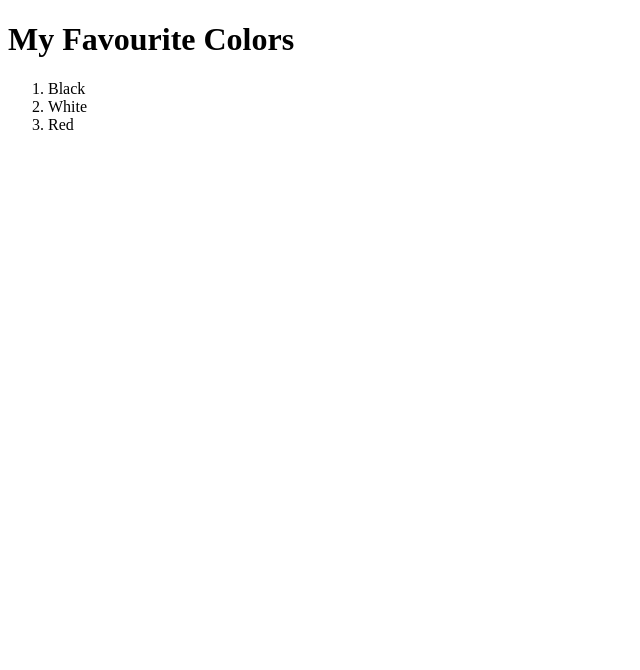
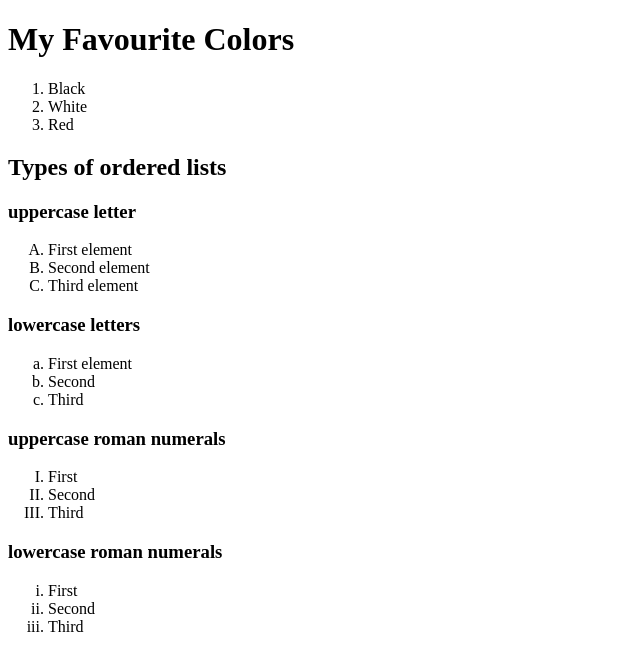
Before and after one commit to BkRqbbit/Learning, a plain HTML site: page HTML/010-ordered-lists/index.html in a window 1280 px wide. Shown: the whole page, without its empty margins (0-640 px from the left). Drawn offline with Linux system fonts and the light colour scheme.

Commit message:
Types of ordered lists

```diff
--- a/HTML/010-ordered-lists/index.html
+++ b/HTML/010-ordered-lists/index.html
@@ -11,5 +11,35 @@
             <li>White</li>
             <li>Red</li>
         </ol>
+
+        <h2>Types of ordered lists</h2>
+
+        <h3>uppercase letter</h3>
+        <ol type="A">
+            <li>First element</li>
+            <li>Second element</li>
+            <li>Third element</li>
+        </ol>
+
+        <h3>lowercase letters</h3>
+        <ol type="a">
+            <li>First element</li>
+            <li>Second</li>
+            <li>Third</li>
+        </ol>
+
+        <h3>uppercase roman numerals</h3>
+        <ol type="I">
+            <li>First</li>
+            <li>Second</li>
+            <li>Third</li>
+        </ol>
+
+        <h3>lowercase roman numerals</h3>
+        <ol type="i">
+            <li>First</li>
+            <li>Second</li>
+            <li>Third</li>
+        </ol>
     </body>
 </html>
```
Also changed, not shown: 1 other file.
